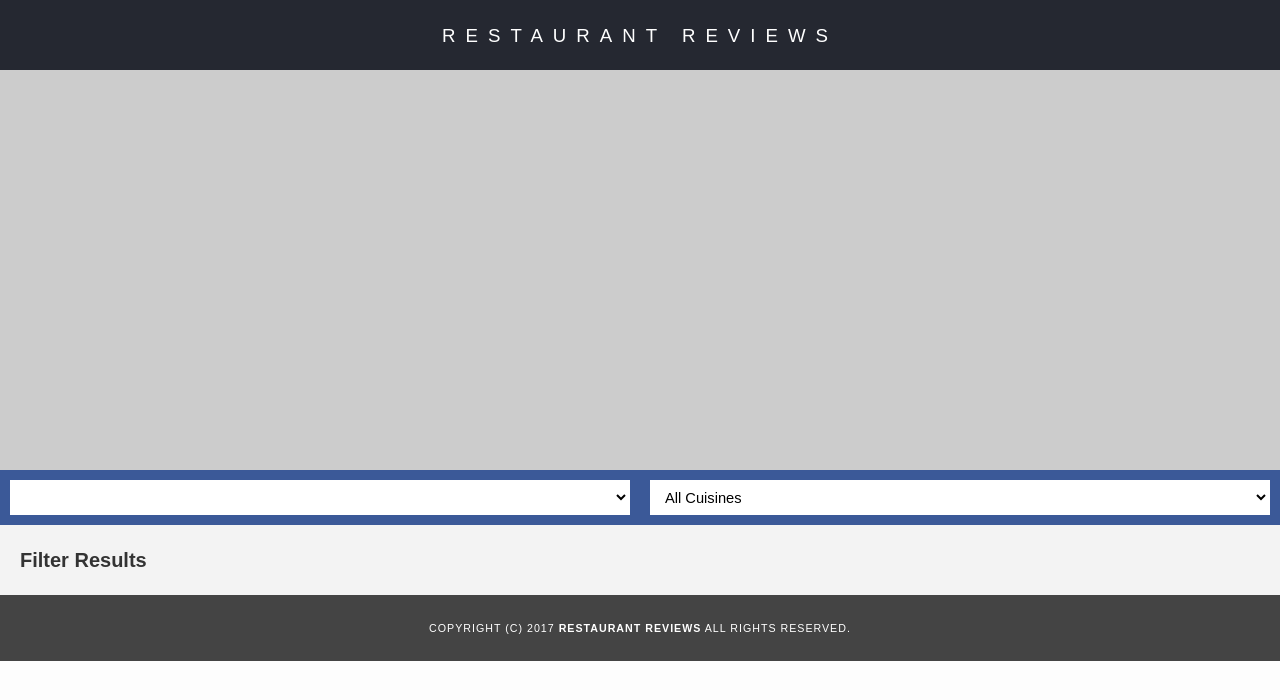
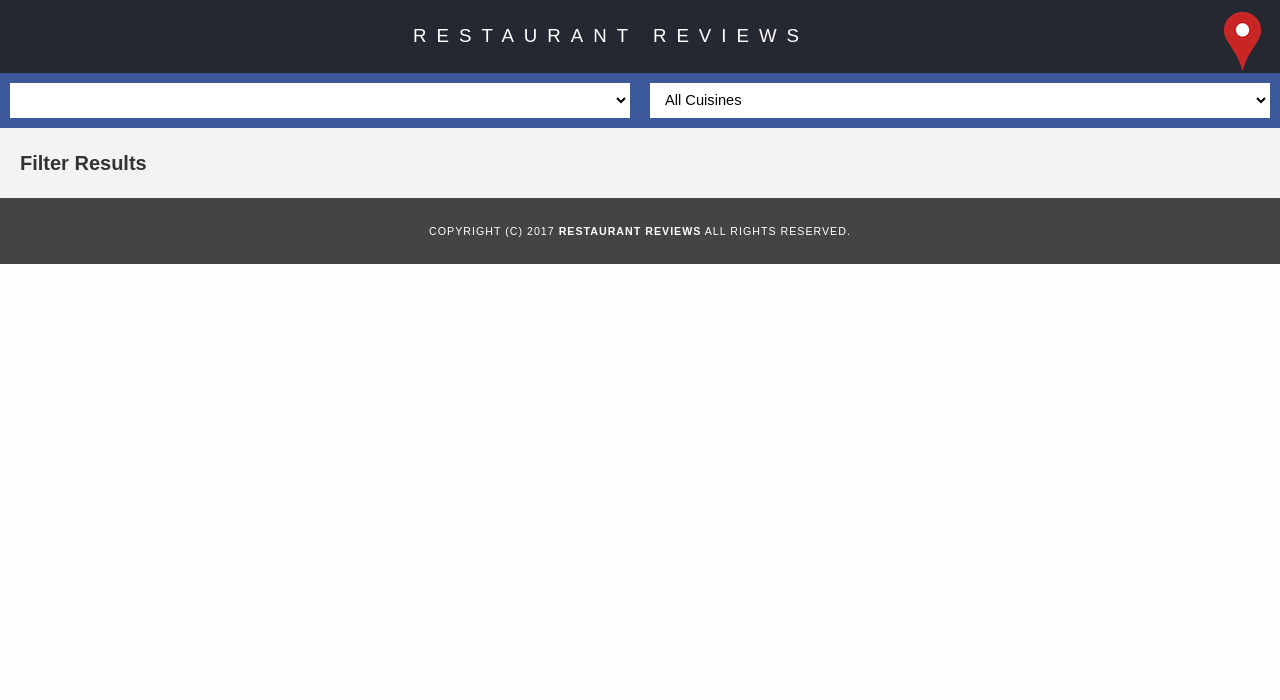
Before and after one commit to vinhphucit/Udacity-MWSND-03-Restaurant-Reviews-Stage-3, a plain HTML site: page frontend/index.html in a window 1280 px wide. Drawn offline with Linux system fonts and the light colour scheme; some packages are replaced by stand-ins of ours; no server answers.

Commit message:
hide map
hide map

```diff
--- a/frontend/css/styles.css
+++ b/frontend/css/styles.css
@@ -66,7 +66,7 @@ h1, h2, h3, h4, h5, h6 {
   font-family: Arial, Helvetica, sans-serif;
   margin: 20px;
 }
-article, aside, canvas, details, figcaption, figure, footer, header, hgroup, menu, nav, section {
+article, aside, canvas, details, figcaption, figure, footer, hgroup, menu, nav, section {
 	display: block;
 }
 #maincontent {
@@ -76,7 +76,6 @@ article, aside, canvas, details, figcaption, figure, footer, header, hgroup, men
   flex-direction: column;
 }
 #maincontent #map-container {
-  height: 400px;
   width: 100%;
   background-color: #ccc;
 }
@@ -89,8 +88,27 @@ article, aside, canvas, details, figcaption, figure, footer, header, hgroup, men
   text-align: center;
   text-transform: uppercase;
 }
+
+
+.map-toggle {
+  padding-top: 10px;
+  padding-right: 10px;
+  background-color: #252831;
+  width: 50px;
+}
+.map-toggle button {
+  background-color: transparent;
+  background-image: url('../img/map.png');
+  background-repeat: no-repeat;
+  border-color: transparent;
+  cursor: pointer;
+  width: 48px;
+  height: 60px;
+}
+
 /* ====================== Navigation ====================== */
 nav {
+  width: 100%;
   padding: 20px;
   background-color: #252831;
   text-align:center;
@@ -204,7 +222,8 @@ ul {
   background-color: #ccc;
   display: block;
   margin: 0;
-  width: 100%;
+  max-width: 100%;
+  min-width: 100%;
 }
 #restaurants-list li h1 {
   color: #3B5998;
@@ -244,12 +263,18 @@ ul {
   margin-bottom: 15px;
 }
 
+header {
+  display: flex;
+  flex-wrap: nowrap;
+}
+
 /* ====================== Restaurant Details ====================== */
 .inside header {
   position: relative;
   top: 0;
   width: 100%;
   z-index: 1000;
+  display: block;;
 }
 .inside #map-container {
   background: blue none repeat scroll 0 0;
--- a/frontend/index.html
+++ b/frontend/index.html
@@ -21,12 +21,14 @@
         <a href="/">Restaurant Reviews</a>
       </h1>
     </nav>
+    <div class="map-toggle">
+      <button onclick="toggleMap()" title="Toggle map" aria-label="Toggle restaurants map"></button>
+    </div>
   </header>
 
   <main id="maincontent">
     <section id="map-container">
-      <div id="map" role="application" aria-hidden="true" aria-describedby="map-help"></div>
-      <div hidden id="map-help">A map that shows all filtered restaurants</div>
+        <div id="map" style="display: none" role="application"></div>
     </section>
     <section>
       <div class="filter-options">
--- a/frontend/js/main.js
+++ b/frontend/js/main.js
@@ -227,3 +227,9 @@ addMarkersToMap = (restaurants = self.restaurants) => {
     self.markers.push(marker);
   });
 }
+
+
+window.toggleMap = () => {
+  const currentState = document.getElementById('map').style.display;
+  document.getElementById('map').style.display = currentState === 'none' ? 'block' : 'none';
+}
```
Also changed, not shown: frontend/img/map.png (added).
